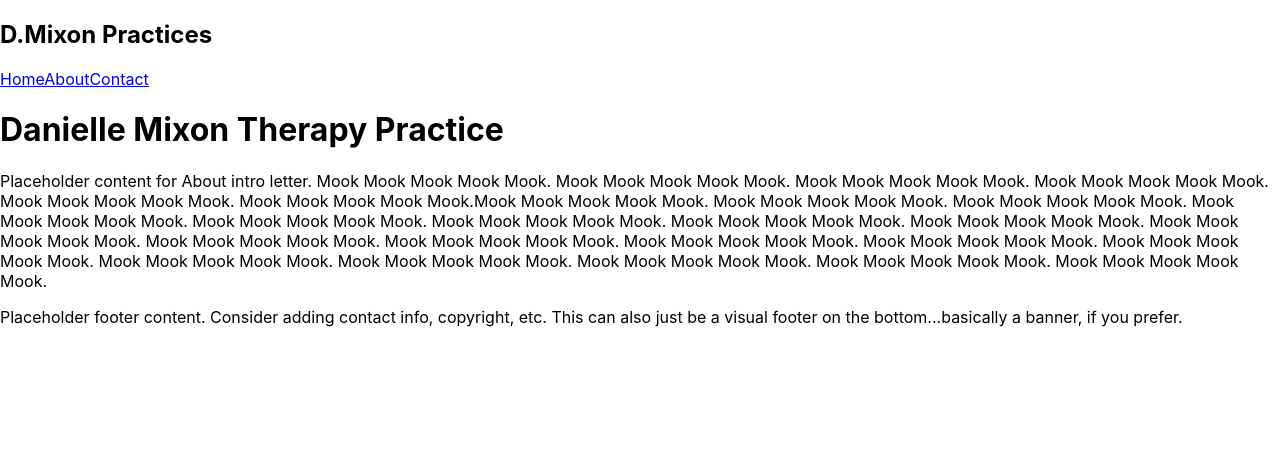
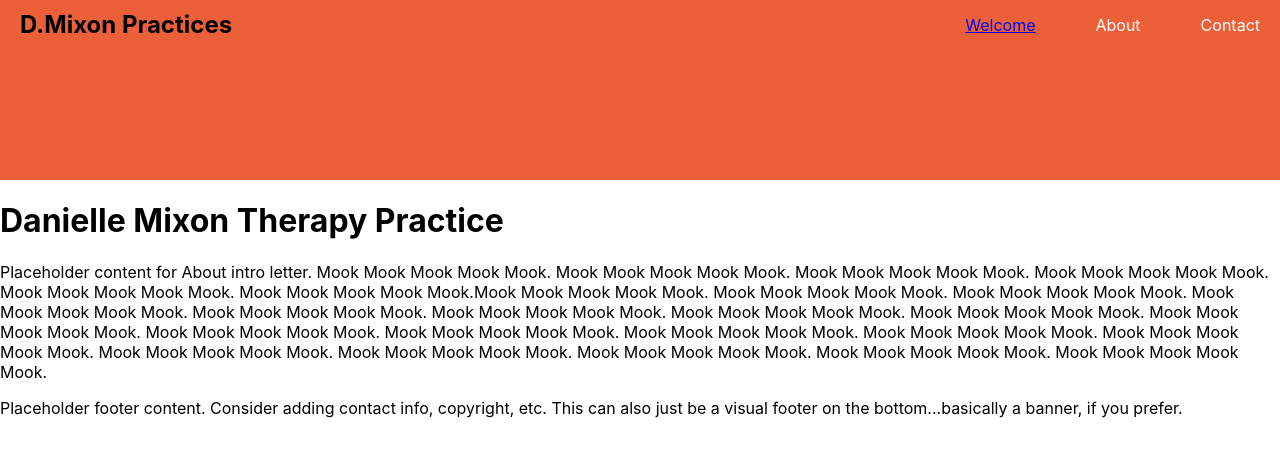
Before and after one commit to bowdumb/dmixon, a React (Create React App) app in the folder dmixon-business/: page / in a window 1280 px wide. Shown: the top 456 px of the page. Built offline with nearby package versions, Linux system fonts and the light colour scheme.

Commit message:
Set up navbar with spacing and initial styling for links.

```diff
--- a/dmixon-business/package.json
+++ b/dmixon-business/package.json
@@ -6,10 +6,13 @@
     "@testing-library/jest-dom": "^5.17.0",
     "@testing-library/react": "^13.4.0",
     "@testing-library/user-event": "^13.5.0",
+    "autoprefixer": "^10.4.15",
+    "postcss": "^8.4.29",
     "react": "^18.2.0",
     "react-dom": "^18.2.0",
     "react-router-dom": "^6.16.0",
     "react-scripts": "5.0.1",
+    "tailwindcss": "^3.3.3",
     "web-vitals": "^2.1.4"
   },
   "scripts": {
--- a/dmixon-business/src/components/Navbar.js
+++ b/dmixon-business/src/components/Navbar.js
@@ -1,5 +1,6 @@
-import React, { useState } from 'react';
+ import React, { useState } from 'react';
 import { NavLink } from 'react-router-dom';
+import '../styles/Navbar.css';
 
 function Navbar() {
   const [activeLink, setActiveLink] = useState('');
@@ -15,7 +16,8 @@ function Navbar() {
           <h1 className="navbar-title">D.Mixon Practices</h1>
           <nav>
             <div className="navbar-links">
-              <NavLink to="/" exact="true">Home</NavLink>
+              <div className="spacer"></div>
+              <NavLink to="/" exact="true">Welcome</NavLink>
 
               <NavLink
                 to="/about"
--- a/dmixon-business/src/index.js
+++ b/dmixon-business/src/index.js
@@ -1,6 +1,7 @@
 import React from 'react';
 import ReactDOM from 'react-dom/client';
 import './index.css';
+// import 'styles/tailwind.css';
 import App from './App';
 import reportWebVitals from './reportWebVitals';
 
--- /dev/null
+++ b/dmixon-business/src/styles/Navbar.css
@@ -0,0 +1,39 @@
+.navbar {
+    width: 100%;
+    height: 180px;
+    position: relative;
+    background-color: rgb(235, 95, 57);
+}
+
+.navbar-content {
+    display: flex;
+    justify-content: space-between;
+    align-items: center;
+    padding: 10px 20px;
+}
+
+.navbar-title {
+    font-size: 24px;
+    margin: 0;
+}
+
+.navbar-links {
+    display: flex;
+    gap: 60px;
+    list-style-type: none;
+    margin: 0;
+    padding: 0;
+}
+
+.nav-link {
+    text-decoration: none;
+    color: white;
+}
+
+.active-link {
+    font-weight: bold;
+}
+
+.spacer {
+    flex-grow: 1;
+}
--- /dev/null
+++ b/dmixon-business/src/styles/tailwind.css
@@ -0,0 +1,3 @@
+@import 'tailwindcss/base';
+@import 'tailwindcss/componenets';
+@import 'tailwindcss/utilities';
```
Also changed, not shown: dmixon-business/tailwind.config.js (added, +8 -0 lines), 1 other file (tests, documents, lock files or other folders).
